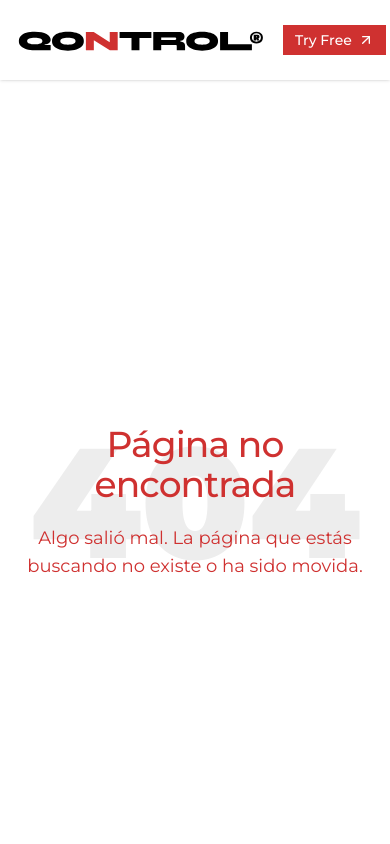
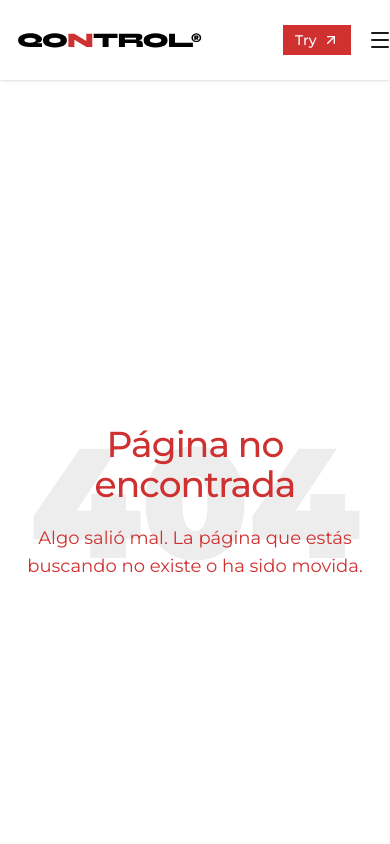
Before and after one commit to aldoeconomia/home, a Next.js app in the folder landing/: page /404 in a window 390 px wide. Shown: the top 844 px of the page. Built offline with nearby package versions, Linux system fonts and the light colour scheme.

Commit message:
correcion en mobile, mejoras en navbar.tsx, mejoras en lista de links

```diff
--- a/landing/src/components/navbar.tsx
+++ b/landing/src/components/navbar.tsx
@@ -15,18 +15,17 @@ const Navbar = () => {
 
   return (
       <header className={`fixed top-0 left-0 right-0 z-50 h-20 w-full px-4 sm:px-8 lg:px-12 transition-all duration-300 ${bgClass}`}>
-        {/* Redujimos el gap en mobile (gap-2) para que los elementos quepan mejor */}
         <nav className="mx-auto flex h-full max-w-7xl items-center justify-between gap-2 sm:gap-6">
 
           {/* Lado Izquierdo: Logo */}
           <div className="flex items-center justify-start shrink-0">
-            <Link href="/" className="flex items-center">
+            {/* Usamos scale-[0.75] para achicarlo a un 75% en mobile, y sm:scale-100 para restaurarlo en pantallas más grandes. origin-left asegura que se encoja hacia la izquierda. */}
+            <Link href="/" className="flex items-center scale-[0.75] sm:scale-100 origin-left transition-transform">
               <Logo1 />
             </Link>
           </div>
 
           {/* Lado Derecho / Centro: Banner */}
-          {/* Usamos min-w-0 para permitir que el banner se reduzca si la pantalla es muy pequeña */}
           <div className="flex items-center min-w-0">
             <Banner />
           </div>
@@ -37,7 +36,6 @@ const Navbar = () => {
           </div>
 
           {/* Lado Derecho: Acciones y menú móvil */}
-          {/* Eliminamos flex-1 y agregamos shrink-0 para que los botones nunca se aplasten ni se salgan de pantalla */}
           <div className="flex items-center justify-end gap-2 sm:gap-4 shrink-0">
             <Button asChild className="bg-brand text-white px-3 sm:px-4">
               <Link
@@ -47,7 +45,7 @@ const Navbar = () => {
                   className="inline-flex items-center gap-1"
               >
                 <span className="hidden sm:inline">Try Free</span>
-                <span className="sm:hidden">Try Free</span> {/* Texto más corto en mobile si es necesario, o déjalo como Try Free */}
+                <span className="sm:hidden">Try</span>
                 <ArrowUpRight className="h-4 w-4" />
               </Link>
             </Button>
@@ -68,19 +66,17 @@ const Navbar = () => {
 
             {/* Menú Móvil */}
             <Popover>
-              <PopoverTrigger className="group md:hidden p-2 rounded-md hover:bg-back focus:outline-none flex items-center justify-center">
+              <PopoverTrigger className="group md:hidden p-2 hover:bg-gray-100  rounded-none focus:outline-none flex items-center justify-center">
                 <Menu className="h-6 w-6 group-data-[state=open]:hidden" />
                 <X className="h-6 w-6 hidden group-data-[state=open]:block" />
               </PopoverTrigger>
 
               {/*
-              CORRECCIONES DEL POPOVER:
-              1. align="end": Evita que el w-screen desborde la pantalla hacia la derecha.
-              2. overflow-y-auto: Permite hacer scroll si tienes muchos links.
-              3. p-4 o p-6: Añade respiro para que no se vea pegado a los bordes.
+              CORRECCIONES:
+              Cambiamos `w-screen` por `w-[95vw] sm:w-[350px]`. Esto evita que Radix colapse el menú fuera de la pantalla.
             */}
               <PopoverContent
-                  className="h-[calc(100svh-5rem)] w-screen overflow-y-auto rounded-none border-none bg-back p-6 shadow-xl"
+                  className="h-[calc(100svh-5rem)] w-[95vw] sm:w-[350px] overflow-y-auto rounded-none bg-white p-6 shadow-xl"
                   sideOffset={16}
                   align="end"
               >
```
